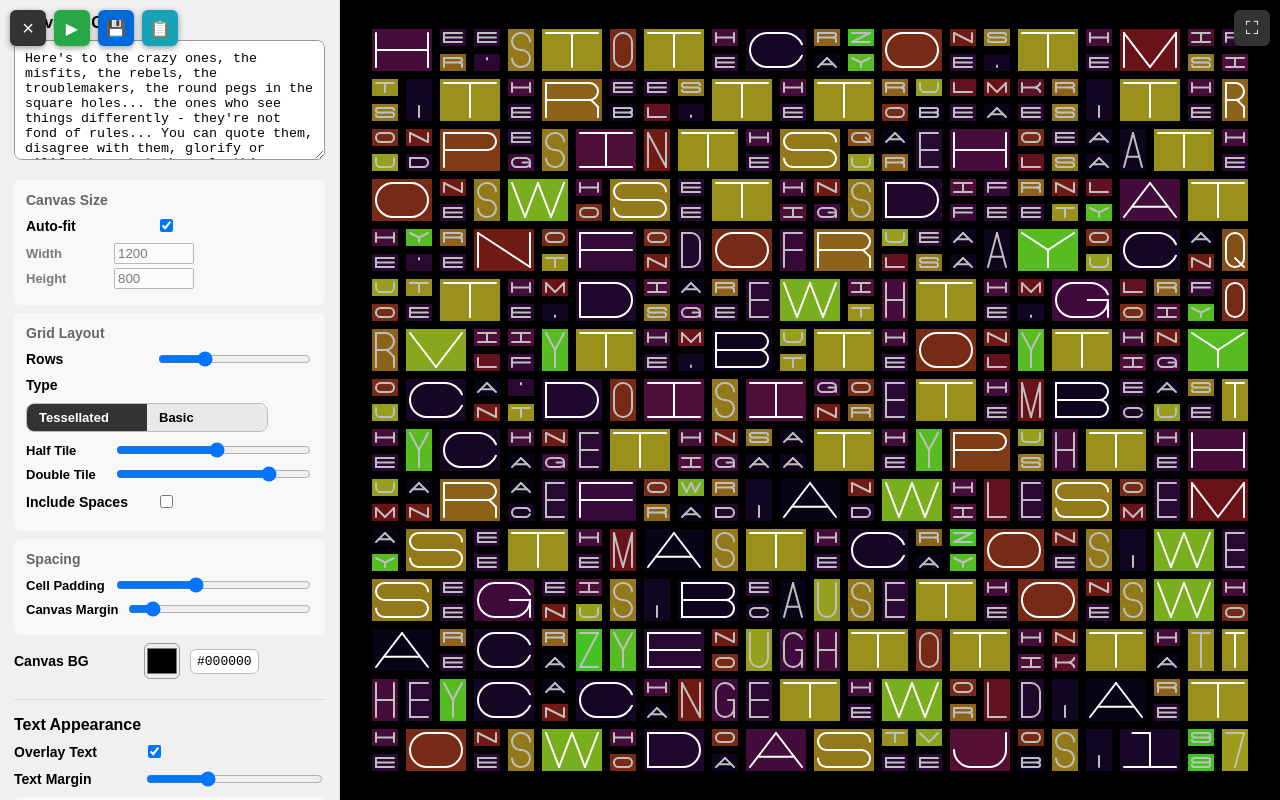
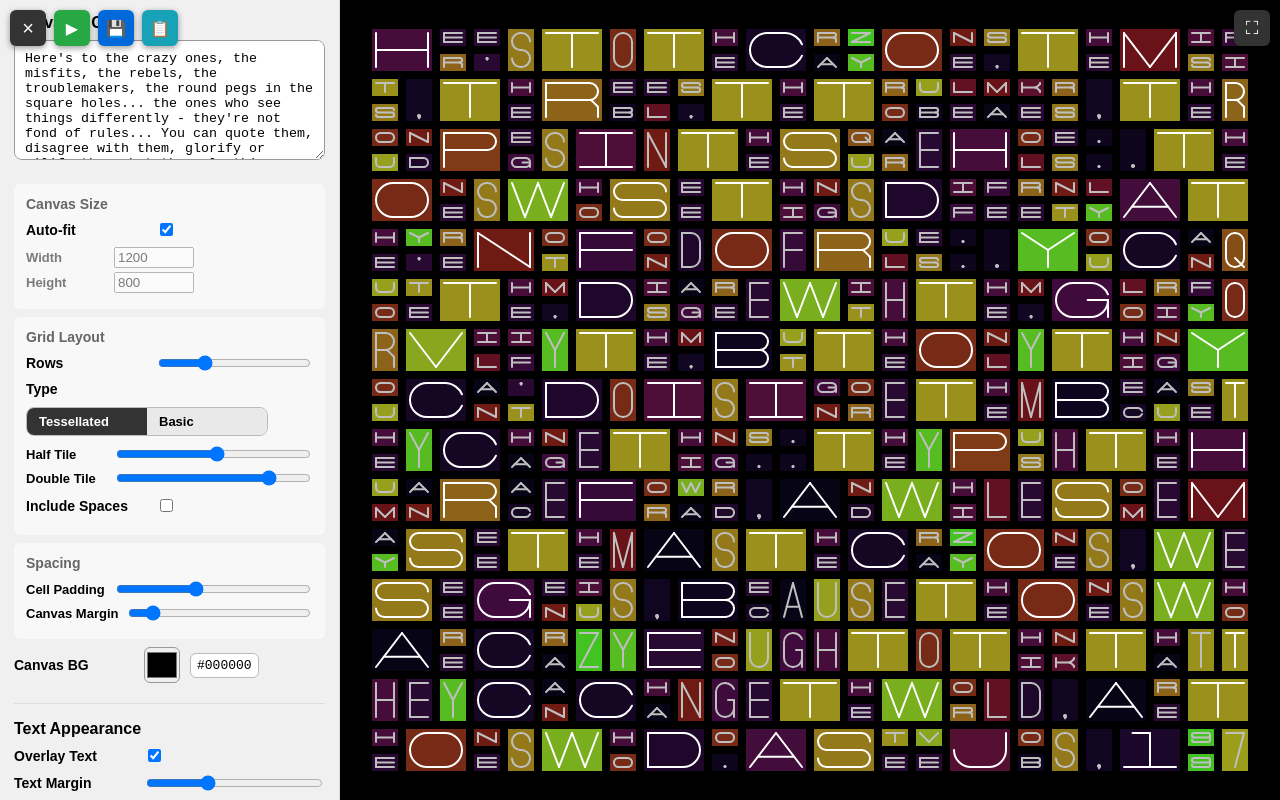
Before and after one commit to darkgravity/Cypher, a plain HTML site: page index.html in a window 1280 px wide. Drawn offline with Linux system fonts and the light colour scheme.

Commit message:
Update index.html

```diff
--- a/index.html
+++ b/index.html
@@ -1,11 +1,4 @@
-function preprocessText(text) {
-  // Only replace spaces with custom character if both Include Spaces and Replace Space are enabled
-  if ($('#includeSpaces').checked && $('#replaceSpaceChar').checked) {
-    const replaceChar = $('#replaceCharText').value || '_';
-    return text.replace(/ /g, replaceChar);
-  }
-  return text;
-}<!doctype html>
+<!doctype html>
 <html lang="en">
 <head>
 <meta charset="utf-8" />
@@ -225,6 +218,9 @@ function shuffled(a){a=a.slice();for(let i=a.length-1;i>0;i--){const j=Math.floo
 function rotate(arr,k){const n=arr.length; if(!n) return arr.slice(); k=((k%n)+n)%n; return arr.slice(k).concat(arr.slice(0,k));}
 
 /* ===== PATH DATA ===== */
+
+const O1 =[[50, 100], [22.38576, 100], [0, 77.61424], [0, 50], [0, 22.38576], [22.38576, 0], [50, 0], [77.61424, 0], [100, 22.38576], [100, 50], [100, 77.61424], [77.61424, 100], [50, 100] ];
+const T1= [[100, 50], [100, 62.59489], [95.80081, 75.89838], [85, 97.5], [70, 127.5], [60, 150], [50, 170] ];
 const AA=[[[50,0],[30.47378,39.05244],[19.52622,60.94756],[0,100]],[[50,0],[69.52622,39.05244],[80.47378,60.94756],[100,100]],[[15,70],[42.33671,70],[57.66329,70],[85,70]]];
 const A1=[[[0,100],[0,44.77153],[44.77153,0],[100,0]]];
 const T2=[[0,100],[0,98.55142],[0,97.60583],[0,95.86223],[0,86.02135],[2.2035,78.6779],[13.60175,71.83895],[25,65],[77.7965,33.8221],[86.39825,28.16105],[95,22.5],[100,13.97865],[100,4.13777],[100,2.45969],[100,1.47426],[100,0]];
@@ -245,50 +241,52 @@ const C2=[[100,66.7],[87.5,35],[48.19084,0],[0,0]];
 const C3=[[100,33.3],[87.5,65],[48.19084,100],[0,100]];
 const C4=[[0,33.3],[12.50001,65],[51.80916,100],[100,100]];
 const V1=[[0,0],[16.66667,33.33333],[33.33333,66.66667],[50,100],[66.66667,66.66667],[83.33333,33.33333],[100,0]];
-const raw_data={AA,A1,A2,A3,A4,S1,S2,S3,S4,B1,B2,B3,B4,C1,C2,C3,C4,V1,T2,T5};
+const raw_data={O1,T1,AA,A1,A2,A3,A4,S1,S2,S3,S4,B1,B2,B3,B4,C1,C2,C3,C4,V1,T2,T5};
 
 const CHAR_SPECS={
-  A:["0100AA"],
-  B:["0600S1","1502S2","0320A2","1322S1","3320A3","1802S2","3420A2","1422S1","0420A3","2102S2"],
-  C:["0220A1","1522S2","0320C2","0420C3","2122S2","0520A4","0622S1"],
-  D:["0600S1","1502S2","0320A2","1222S1","0420A3","2122S2","2102S2"],
-  E:["0600S1","1500S2","1800S2","2100S2"],
-  F:["0600S1","1500S2","1800S2"],
-  G:["0220A1","1522S2","0320C2","0420A3","2122S2","0520A4","0622S1","1400S1","2960S2"],
-  H:["0600S1","1800S2","1200S1"],
-  I:["1500S2","0900S1","2100S2"],
-  J:["1202S1","0420A3","2122S2","0520A4"],
-  K:["0600S1","3322B3","3422B2","1302S1","1420S1","1802S2"],
-  L:["0600S1","2100S2"],
-  M:["0600S1","1200S1","2800S4","2900S3"],
-  N:["0600S1","1200S1","0111S4"],
-  O:["0220A1","1522S2","0320A2","1222S1","0420A3","2122S2","0520A4","0622S1"],
-  P:["0600S1","1502S2","0320A2","1322S1","3320A3","1802S2"],
-  Q:["0220A1","1522S2","0320A2","1222S1","0420A3","2122S2","0520A4","0622S1","0420S4"],
-  R:["0600S1","1502S2","0320A2","1322S1","3320A3","1802S2","1420S1","3420B2"],
-  S:["0222A1","1522S2","0320A2","1322S1","0722S1","0822S1","3820A4","1822S2","3420A2","1422S1","0420A3","2122S2","0520A4"],
-  T:["1500S2","0900S1"],
-  U:["1202S1","0420A3","2122S2","0520A4","0602S1"],
-  V:["2800S4","2900S3"],
-  W:["2800V1","2900V1"],
-  X:["0100S4","0100S3"],
-  Y:["2500V1","2600S1"],
-  Z:["1500S2","2100S2","0100S3"],
-  "0":["0220A1","1522S2","0320A2","1222S1","0420A3","2122S2","0520A4","0622S1"],
-  "1":["0900S1","1640S2","2100S2"],
-  "2":["0222A1","0320A2","2420T2","2100S2","1522S2"],
-  "3":["0222A1","1522S2","0320A2","1322S1","0722S1","0822S1","3320A3","1822S2","3420A2","1422S1","0420A3","2122S2","0520A4"],
-  "4":["1200S1","1800S2","2800S3"],
-  "5":["1500S2","0700S1","1802S2","3420A2","1422S1","0420A3","2122S2","0520A4"],
-  "6":["0222A1","1522S2","0320A2","0622S1","0722S1","0822S1","3720A1","1822S2","3420A2","1422S1","0420A3","2122S2","0520A4"],
-  "7":["1500S2","2720S3"],
-  "8":["0222A1","1522S2","0320A2","1322S1","0722S1","0822S1","3820A4","3320A3","1822S2","3420A2","1422S1","0420A3","2122S2","0520A4","3720A1"],
-  "9":["0222A1","1522S2","0320A2","1222S1","0722S1","0822S1","3820A4","1822S2","3320A3","1422S1","0420A3","2122S2","0520A4"],
-  "_":["2100S2"],
-  "'":["1003S1"],
-  ",":["1130S1"],
+  A:["01AA0000"],
+  B:["06S10000","15S20200","03A22000","13S12200","33A32000","18S20200","34A22000","14S12200","04A32000","21S20200"],
+  C:["02A12000","15S22200","03C22000","04C32000","21S22200","05A42000","06S12200"],
+  D:["06S10000","15S20200","03A22000","12S12200","04A32000","21S22200","21S20200"],
+  E:["06S10000","15S20000","18S20000","21S20000"],
+  F:["06S10000","15S20000","18S20000"],
+  G:["02A12000","15S22200","03C22000","04A32000","21S22200","05A42000","06S12200","14S10000","29S26000"],
+  H:["06S10000","18S20000","12S10000"],
+  I:["15S20000","09S10000","21S20000"],
+  J:["12S10200","04A32000","21S22200","05A42000"],
+  K:["06S10000","33B32200","34B22200","13S10200","14S12000","18S20200"],
+  L:["06S10000","21S20000"],
+  M:["06S10000","12S10000","28S40000","29S30000"],
+  N:["06S10000","12S10000","01S41100"],
+  O:["02A12000","15S22200","03A22000","12S12200","04A32000","21S22200","05A42000","06S12200"],
+  P:["06S10000","15S20200","03A22000","13S12200","33A32000","18S20200"],
+  Q:["02A12000","15S22200","03A22000","12S12200","04A32000","21S22200","05A42000","06S12200","04S42000"],
+  R:["06S10000","15S20200","03A22000","13S12200","33A32000","18S20200","14S12000","34B22000"],
+  S:["02A12200","15S22200","03A22000","13S12200","07S12200","08S12200","38A42000","18S22200","34A22000","14S12200","04A32000","21S22200","05A42000"],
+  T:["15S20000","09S10000"],
+  U:["12S10200","04A32000","21S22200","05A42000","06S10200"],
+  V:["28S40000","29S30000"],
+  W:["28V10000","29V10000"],
+  X:["01S40000","01S30000"],
+  Y:["25V10000","26S10000"],
+  Z:["15S20000","21S20000","01S30000"],
+  "0":["02A12000","15S22200","03A22000","12S12200","04A32000","21S22200","05A42000","06S12200"],
+  "1":["09S10000","16S24000","21S20000"],
+  "2":["02A12200","03A22000","24T22000","21S20000","15S22200"],
+  "3":["02A12200","15S22200","03A22000","13S12200","07S12200","08S12200","33A32000","18S22200","34A22000","14S12200","04A32000","21S22200","05A42000"],
+  "4":["12S10000","18S20000","28S30000"],
+  "5":["15S20000","07S10000","18S20200","34A22000","14S12200","04A32000","21S22200","05A42000"],
+  "6":["02A12200","15S22200","03A22000","06S12200","07S12200","08S12200","37A12000","18S22200","34A22000","14S12200","04A32000","21S22200","05A42000"],
+  "7":["15S20000","27S32000"],
+  "8":["02A12200","15S22200","03A22000","13S12200","07S12200","08S12200","38A42000","33A32000","18S22200","34A22000","14S12200","04A32000","21S22200","05A42000","37A12000"],
+  "9":["02A12200","15S22200","03A22000","12S12200","07S12200","08S12200","38A42000","18S22200","33A32000","14S12200","04A32000","21S22200","05A42000"],
+  "_":["21S20000"],
+  "'":["39O19000","39T19000"],
+  ",":["41O19000","41T19000"],
+  ".":["41O19000"],
+  // ".":["11S13000"],
 };
-function getSpecsForChar(ch){ if(ch===' ') return []; return CHAR_SPECS[(ch||'').toUpperCase()]||["0100AA"]; }
+function getSpecsForChar(ch){ if(ch===' ') return []; return CHAR_SPECS[(ch||'').toUpperCase()]||["01AA0000"]; }
 
 /* helpers */
 function toPaths(v){
@@ -333,13 +331,14 @@ function toLLUR(minX, minY, maxX, maxY){
 }
 
 /* cell tiling */
-function tileBoxPython(tileType, d1, d2, BBMin, BBMax, ch){
+function tileBoxPython(tileType, d1, d2, d3, d4, BBMin, BBMax, ch){
   const origWidth  = BBMax.x - BBMin.x;
   const origHeight = BBMax.y - BBMin.y;
   const width3   = NARROW_SET.has((ch||"").toUpperCase()) ? (origHeight * 0.5) : (origHeight * 2);
   const tileWidth = Math.min(origWidth, origHeight, width3);
   const tileD1 = d1 ? (tileWidth / d1) : 0;
   const tileD2 = d2 ? (tileWidth / d2) : 0;
+  // d3 and d4 are available for future use
   const midX = BBMin.x + origWidth  * 0.5;
   const midY = BBMin.y + origHeight * 0.5;
   const tileHeight = origHeight;
@@ -384,6 +383,8 @@ function tileBoxPython(tileType, d1, d2, BBMin, BBMax, ch){
     case'37':return toLLUR(BBMin.x,midY,BBMin.x +tileD1,midY +tileD1);
     case'38':return toLLUR(BBMin.x,midY -tileD1,BBMin.x +tileD1,midY);
     case'39':return toLLUR(midX -(tileD1*0.5),BBMin.y,midX +(tileD1*0.5),BBMin.y +tileD1);
+    case'40':return toLLUR(midX -(tileD1*0.5),BBMin.y,midX +(tileD1*0.5),BBMin.y +tileD1);
+    case'41':return toLLUR(midX -(tileD1*0.5),BBMax.y,midX +(tileD1*0.5),BBMax.y -tileD1);
     default: return toLLUR(BBMin.x,BBMin.y,BBMax.x,BBMax.y);
   }
 }
@@ -453,11 +454,13 @@ function drawBezierChar(parent,x,y,w,h,ch,isFirst,colorOverride=null){
   const strokeWidth = strokeWidthPx(isFirst);
 
   for(const specRaw of specs){
-    const tileType = specRaw.slice(0,2);
-    const d1 = parseInt(specRaw[2],10)||0;
-    const d2 = parseInt(specRaw[3],10)||0;
-    const arrayKey = specRaw.slice(4,6).trim();
-    const [pMin, pMax] = tileBoxPython(tileType,d1,d2,BBMin,BBMax,ch);
+    const tileType = specRaw.slice(0,2);     // gridID (first 2 chars)
+    const arrayKey = specRaw.slice(2,4).trim(); // TileID (next 2 chars)
+    const d1 = parseInt(specRaw[4],10)||0;    // offsetPosition digit 1
+    const d2 = parseInt(specRaw[5],10)||0;    // offsetPosition digit 2
+    const d3 = parseInt(specRaw[6],10)||0;    // offsetPosition digit 3
+    const d4 = parseInt(specRaw[7],10)||0;    // offsetPosition digit 4
+    const [pMin, pMax] = tileBoxPython(tileType,d1,d2,d3,d4,BBMin,BBMax,ch);
     if (pMin[0]===pMax[0] && pMin[1]===pMax[1]) continue;
     drawBezierTileSVG(parent, pMin, pMax, arrayKey, strokeWidth, strokeColor);
   }
```
